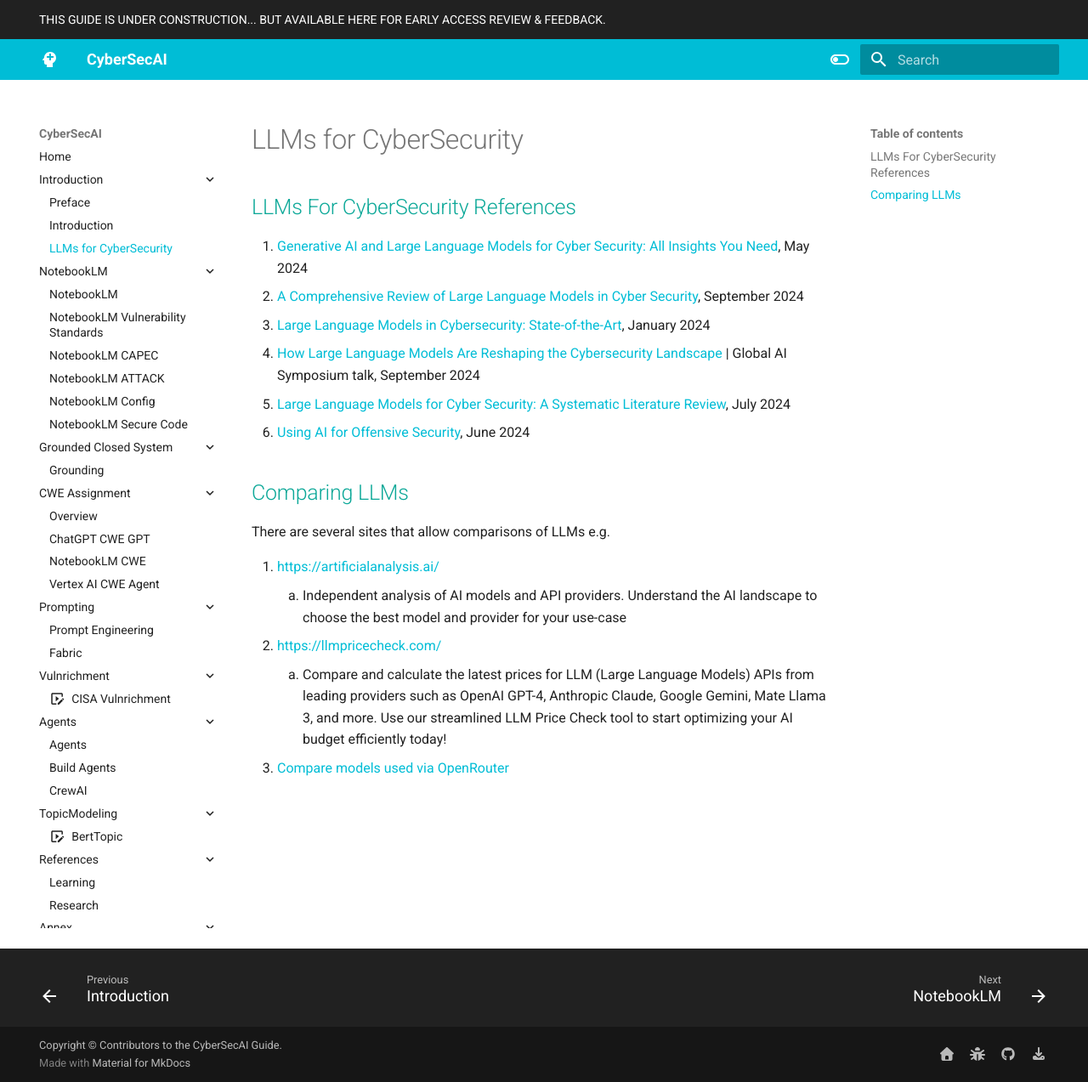
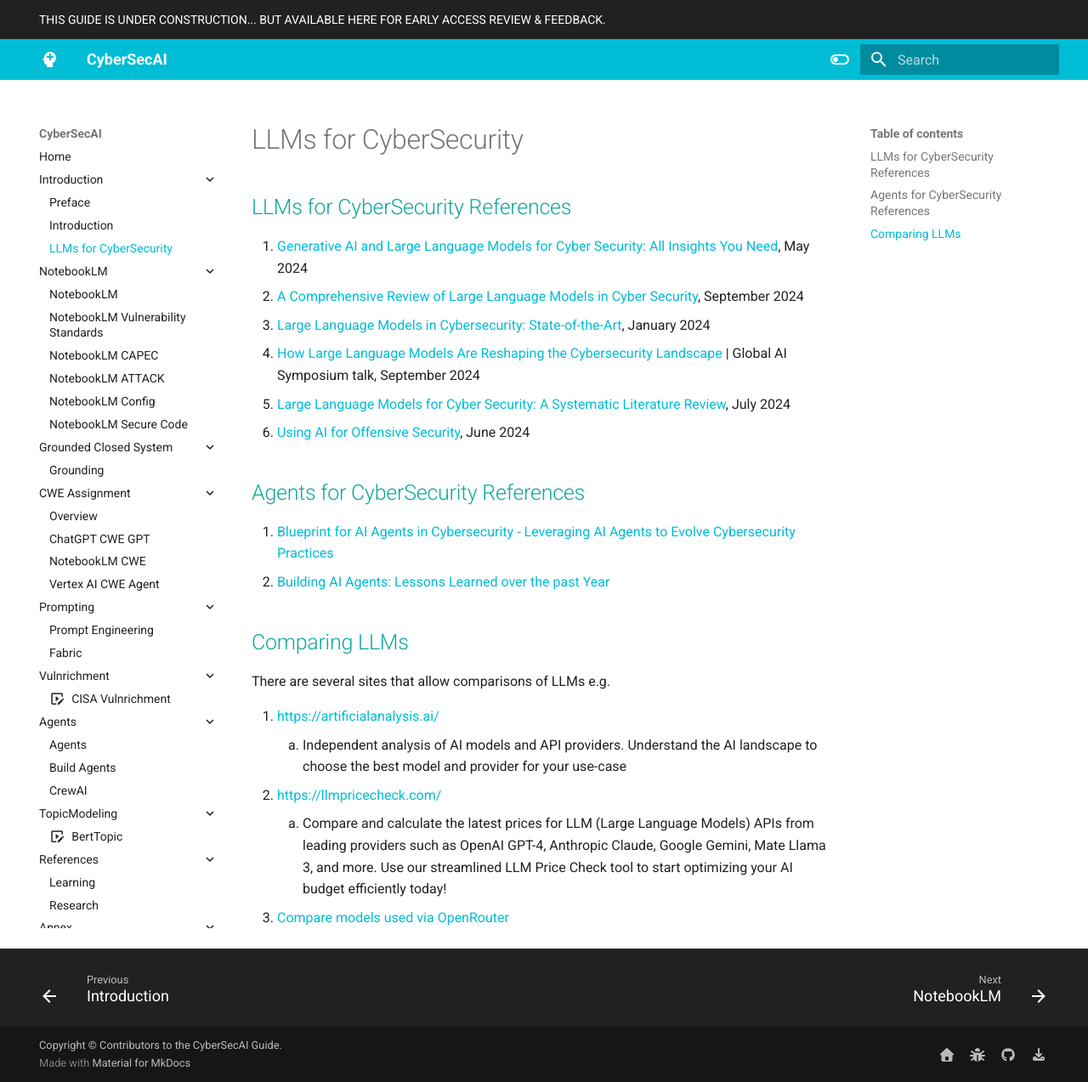
Before and after one commit to CyberSecAI/CyberSecAI.github.io, an MkDocs documentation site: the page built from docs/introduction/cybsersecurity.md, in a window 1280 px wide and 1273 px high. Shown: the whole window at 85% size. Built offline with MkDocs 1.6.1 and Material for MkDocs 9.7.7, drawn with Linux system fonts in a browser that asks for light colours; comment, search, counter and statistics services are not loaded.

Commit message:
agents refs

```diff
--- a/docs/introduction/cybsersecurity.md
+++ b/docs/introduction/cybsersecurity.md
@@ -1,12 +1,16 @@
 # LLMs for CyberSecurity
 
-## LLMs For CyberSecurity References
+## LLMs for CyberSecurity References
 1. [Generative AI and Large Language Models for Cyber Security: All Insights You Need](https://arxiv.org/pdf/2405.12750), May 2024
 2. [A Comprehensive Review of Large Language Models in Cyber Security](https://www.researchgate.net/publication/384500263_A_Comprehensive_Review_of_Large_Language_Models_in_Cyber_Security), September 2024
 3. [Large Language Models in Cybersecurity: State-of-the-Art](https://arxiv.org/pdf/2402.00891), January 2024
 4. [How Large Language Models Are Reshaping the Cybersecurity Landscape](https://elie.net/talk/ai-for-cybersecurity-get-started-today) | Global AI Symposium talk, September 2024
 5. [Large Language Models for Cyber Security: A Systematic Literature Review](https://arxiv.org/pdf/2405.04760), July 2024
 6. [Using AI for Offensive Security](https://cloudsecurityalliance.org/artifacts/using-ai-for-offensive-security), June 2024
+
+## Agents for CyberSecurity References
+1. [Blueprint for AI Agents in Cybersecurity - Leveraging AI Agents to Evolve Cybersecurity Practices](https://www.cybersec-automation.com/p/blueprint-for-ai-agents-in-cybersecurity)
+2. [Building AI Agents: Lessons Learned over the past Year](https://medium.com/@cpdough/building-ai-agents-lessons-learned-over-the-past-year-41dc4725d8e5)
 
 
 ## Comparing LLMs
```
